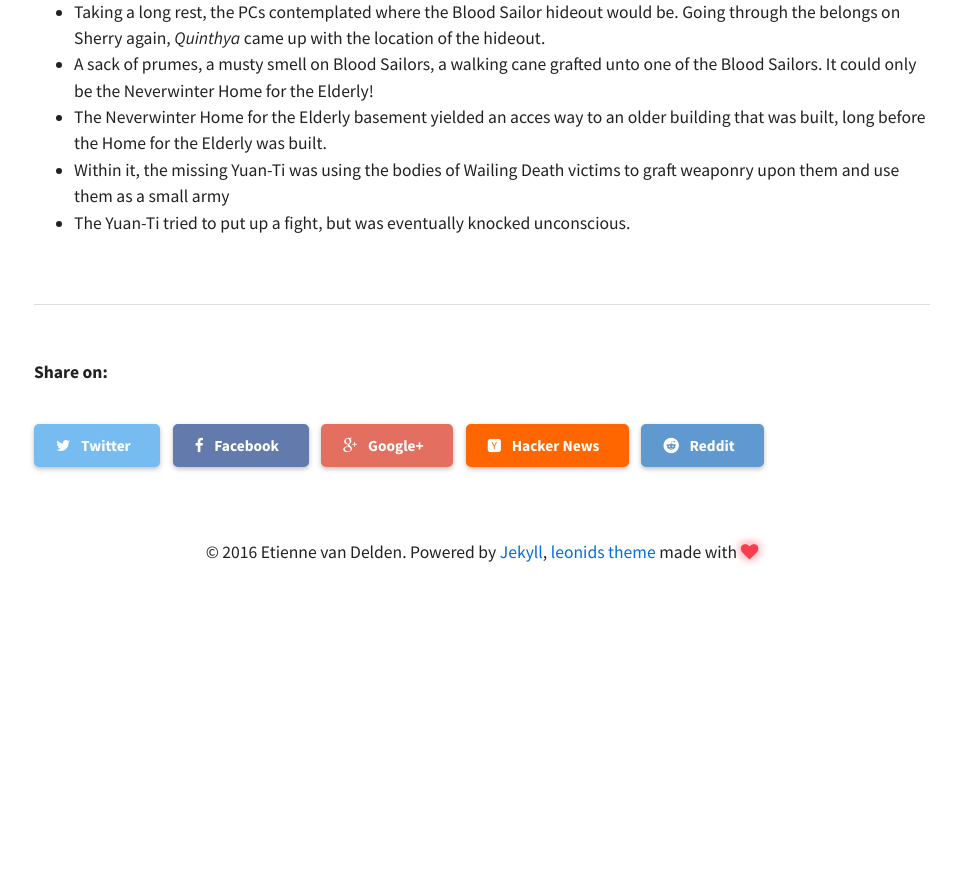
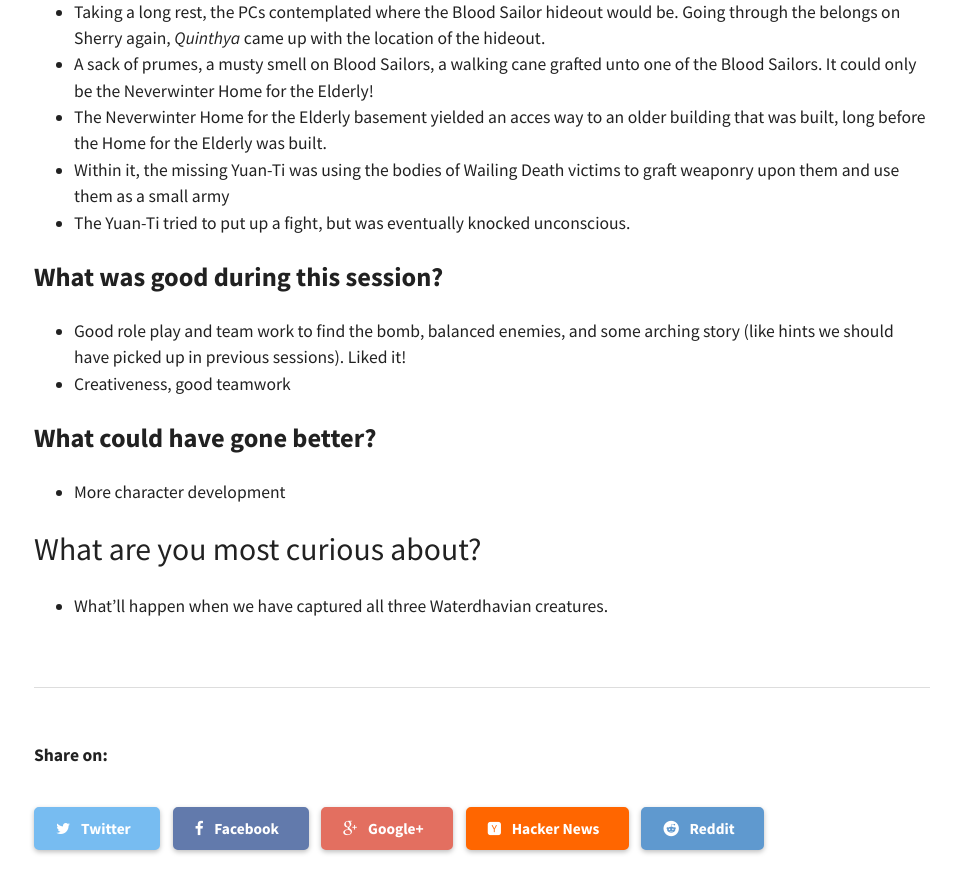
Before and after one commit to eirvandelden/eirvandelden.github.io, a Jekyll site: the page built from _posts/dnd/2016-01-24-session-6.markdown, in a window 1280 px wide and 900 px high, scrolled down 780 px. Shown: the top 893 px of the window, without its empty margins (158-1119 px from the left). Built offline with Jekyll 4.4.1, drawn with Linux system fonts in a browser that asks for light colours; comment, search, counter and statistics services are not loaded; before the commit the page ends 1399 px from its top, so only the background shows below that; some of the changed text lies outside the part shown.

Commit message:
Add evaluation comments

```diff
--- a/_posts/dnd/2016-01-24-session-6.markdown
+++ b/_posts/dnd/2016-01-24-session-6.markdown
@@ -28,3 +28,16 @@ _**Date** 13th of Spring, 66016_
 - The Neverwinter Home for the Elderly basement yielded an acces way to an older building that was built, long before the Home for the Elderly was built.
 - Within it, the missing Yuan-Ti was using the bodies of Wailing Death victims to graft weaponry upon them and use them as a small army
 - The Yuan-Ti tried to put up a fight, but was eventually knocked unconscious.
+
+### What was good during this session?
+
+- Good role play and team work to find the bomb, balanced enemies, and some arching story (like hints we should have picked up in previous sessions). Liked it!
+- Creativeness, good teamwork
+
+### What could have gone better?
+
+- More character development
+
+## What are you most curious about?
+
+- What'll happen when we have captured all three Waterdhavian creatures.
```
